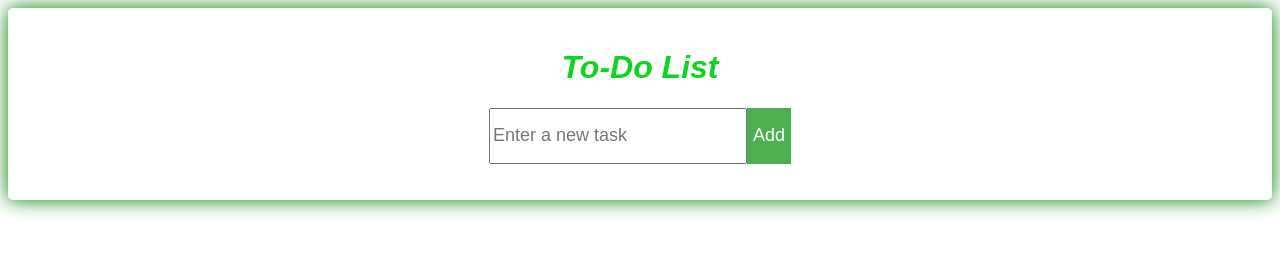
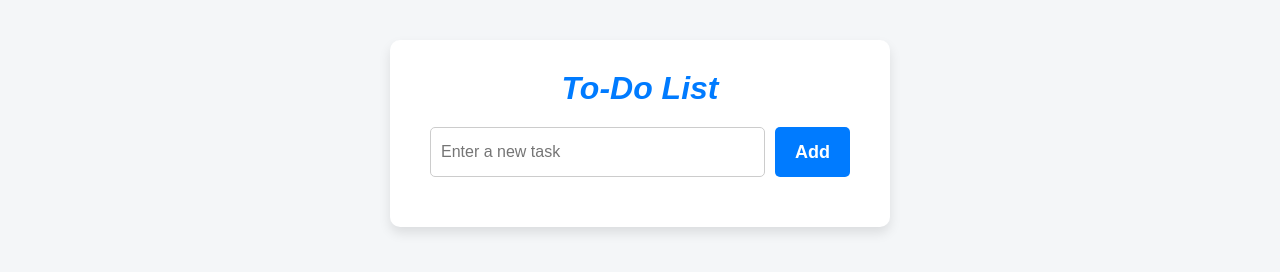
Before and after one commit to Syed-Zain-bukhari/to-do-app, a plain HTML site: page index.html in a window 1280 px wide. Drawn offline with Linux system fonts and the light colour scheme.

Commit message:
clear an issue

```diff
--- a/style.css
+++ b/style.css
@@ -1,5 +1,4 @@
 .container {
-  /* border: 2px solid green; */
   box-shadow: 0 0 20px green;
   border-radius: 5px;
   font-family: Arial, Helvetica, sans-serif;
@@ -56,3 +55,77 @@ li button:hover {
   background: #d32f2f;
   color: white;
 }
+/* Basic reset */
+* {
+  margin: 0;
+  padding: 0;
+  box-sizing: border-box;
+}
+
+body {
+  font-family: 'Segoe UI', Tahoma, Geneva, Verdana, sans-serif;
+  background-color: #f4f6f8;
+  color: #333;
+  display: flex;
+  justify-content: center;
+  align-items: flex-start;
+  min-height: 100vh;
+  padding: 40px;
+}
+
+.container {
+  background-color: #ffffff;
+  padding: 30px 40px;
+  border-radius: 10px;
+  box-shadow: 0 6px 12px rgba(0, 0, 0, 0.1);
+  width: 100%;
+  max-width: 500px;
+}
+
+h1 {
+  text-align: center;
+  margin-bottom: 20px;
+  color: #007bff;
+}
+
+.input-section {
+  display: flex;
+  gap: 10px;
+  margin-bottom: 20px;
+}
+
+.input-section input {
+  flex: 1;
+  padding: 10px;
+  border: 1px solid #ccc;
+  border-radius: 5px;
+  font-size: 1rem;
+}
+
+.input-section button {
+  padding: 10px 20px;
+  border: none;
+  background-color: #007bff;
+  color: white;
+  font-weight: bold;
+  border-radius: 5px;
+  cursor: pointer;
+  transition: background-color 0.2s;
+}
+
+.input-section button:hover {
+  background-color: #0056b3;
+}
+
+#taskList {
+  list-style-type: none;
+}
+
+#taskList li {
+  padding: 12px;
+  background-color: #f1f1f1;
+  margin-bottom: 10px;
+  border-radius: 5px;
+  position: relative;
+  font-size: 1rem;
+}
```
